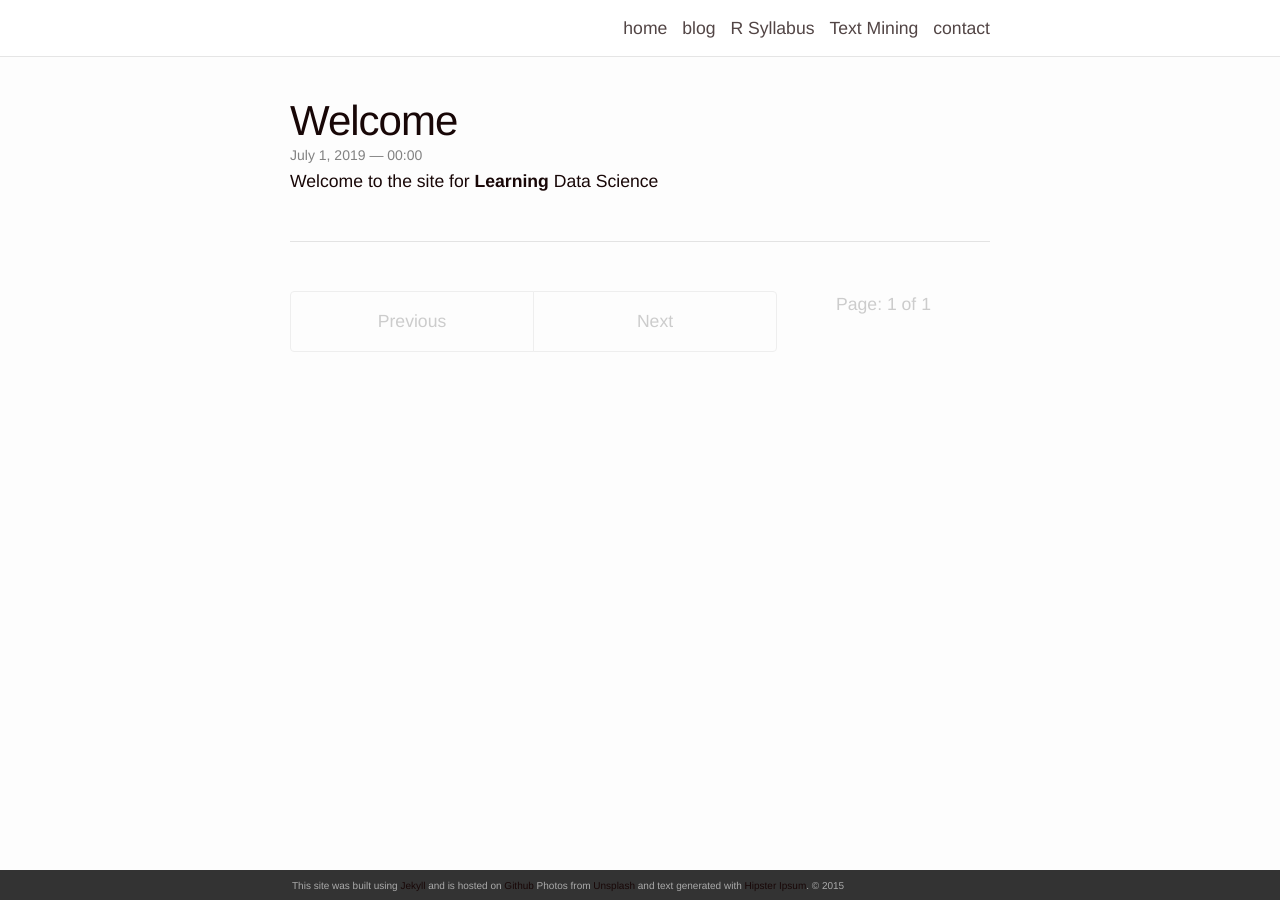
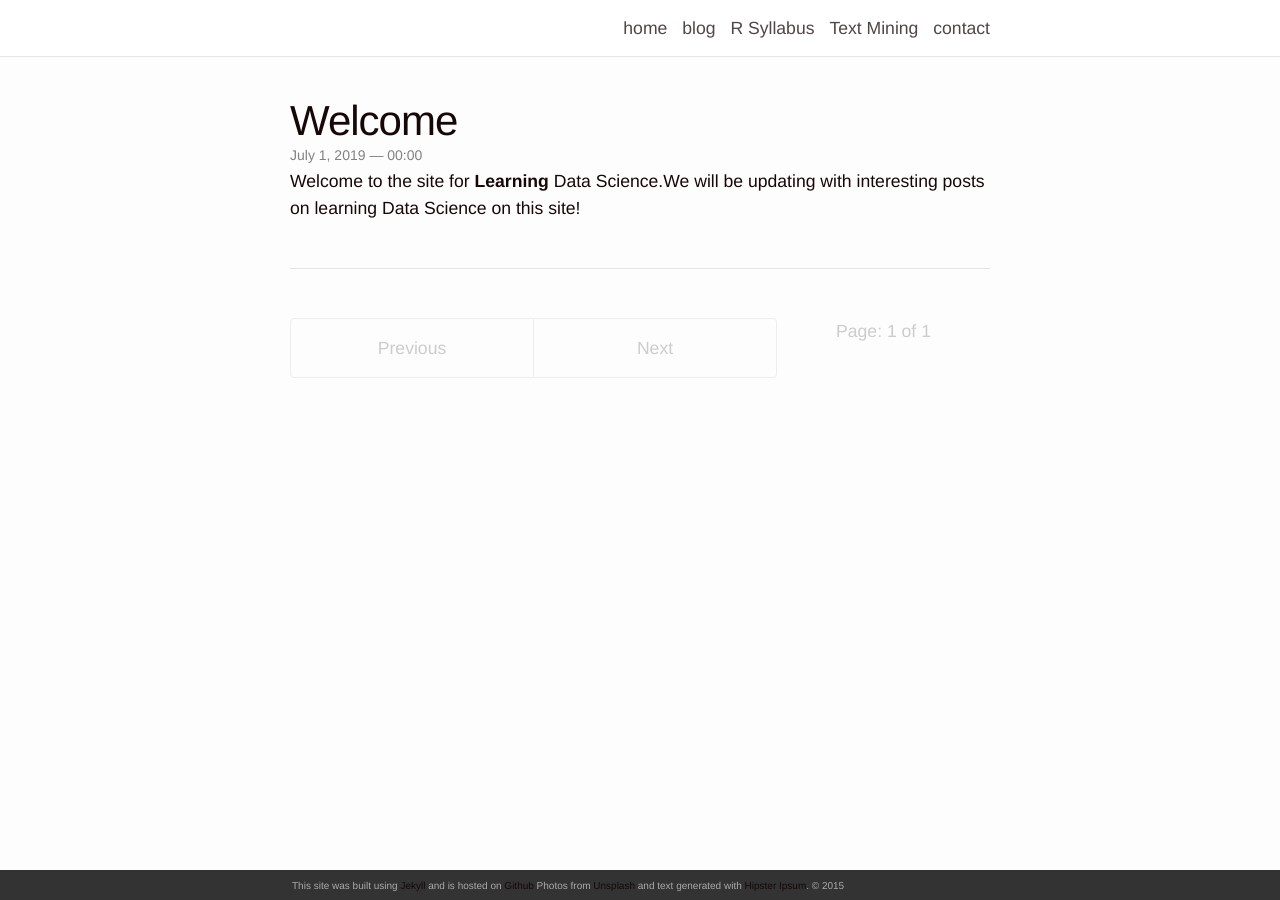
Before and after one commit to machinelearningfun/machinelearningfun.github.io, a Jekyll site: the page built from blog/index.html, in a window 1280 px wide. Built offline with Jekyll 4.4.1, drawn with Linux system fonts in a browser that asks for light colours; nearby versions of some CDN libraries; the list of posts is cut into pages by our own code.

Commit message:
New Site

```diff
--- a/_posts/2019-07-01-welcome.md
+++ b/_posts/2019-07-01-welcome.md
@@ -5,7 +5,7 @@ categories:
 - Welcome
 tags:
 -
-description: Welcome to the site for <b>Learning</b> Data Science
+description: Welcome to the site for <b>Learning</b> Data Science.We will be updating with interesting posts on learning Data Science on this site!
 
 ---
 
```
